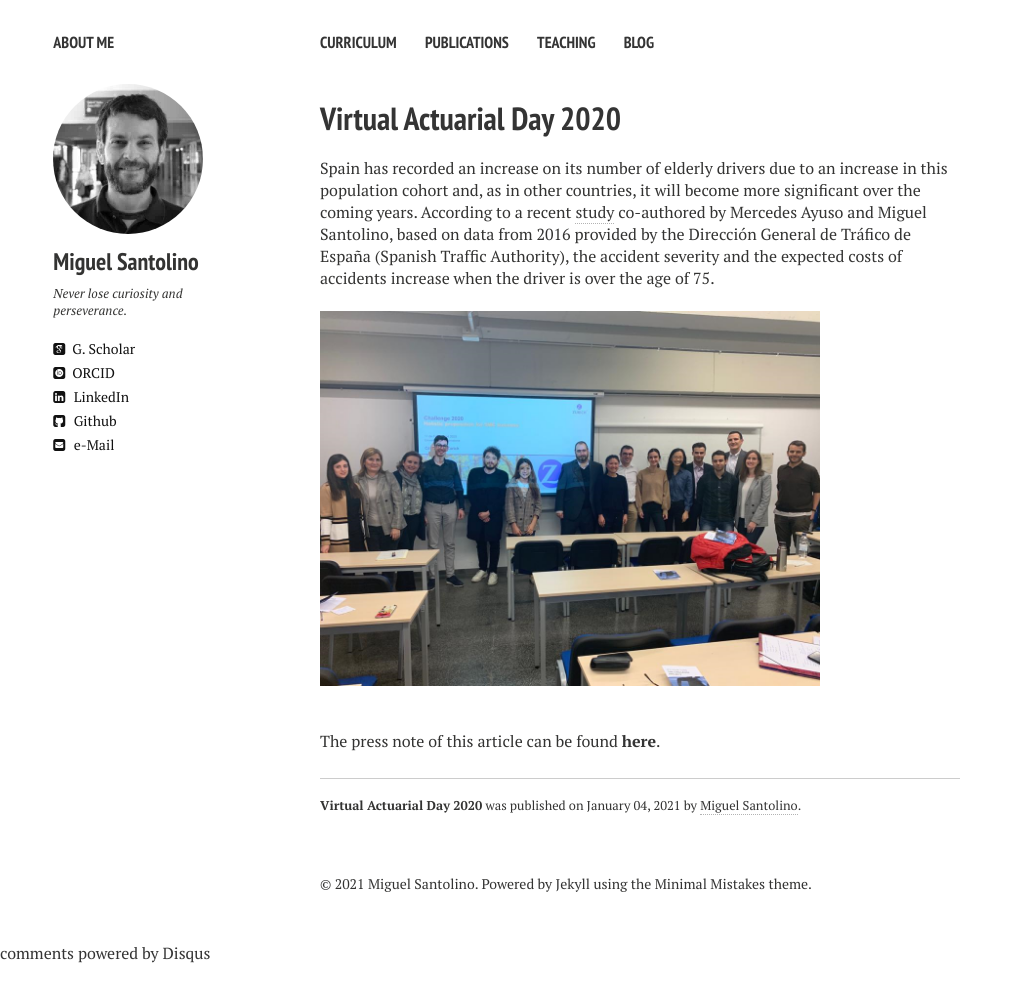
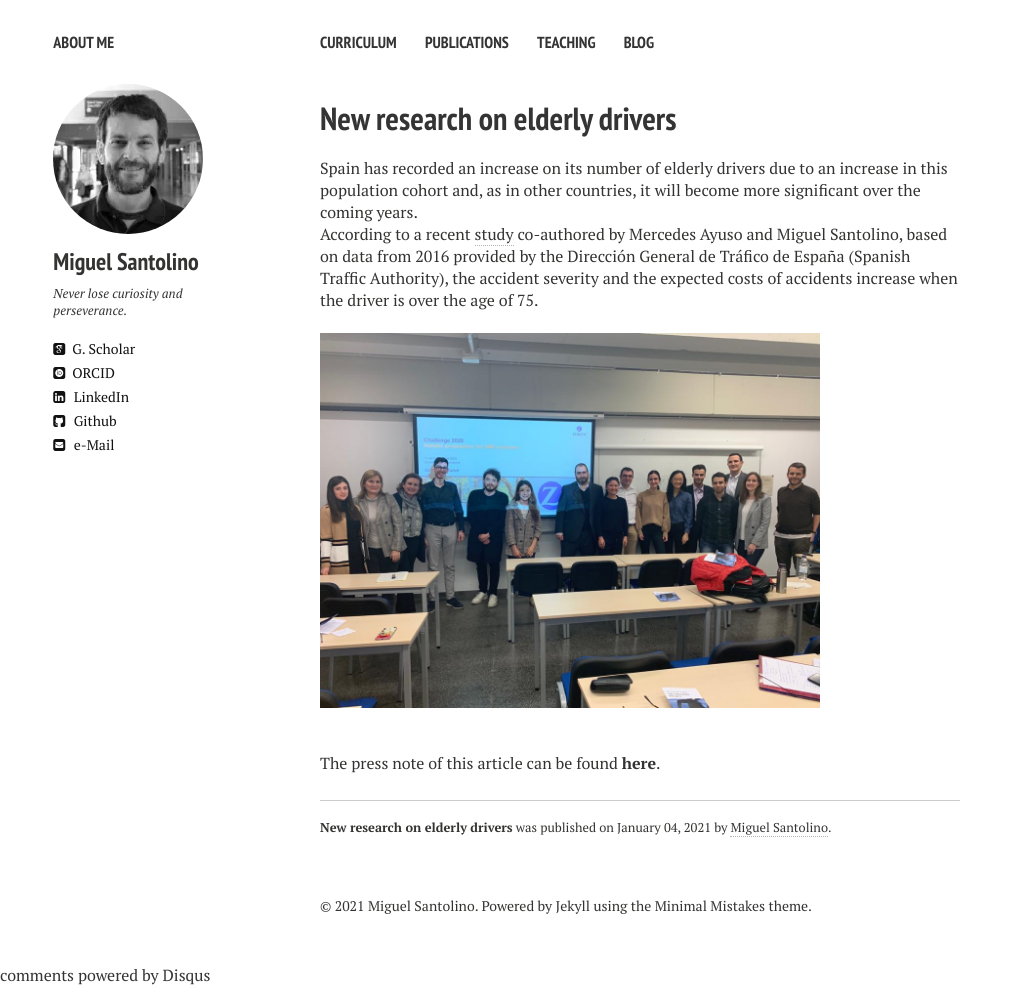
Before and after one commit to msantolino/msantolino.github.io, a Jekyll site: the page built from _posts/2021-01-04-elderly.md, in a window 1280 px wide. Shown: the whole page, without its empty margins (0-1020 px from the left). Built offline with Jekyll 4.4.1, drawn with Linux system fonts in a browser that asks for light colours; nearby versions of some CDN libraries; comment, search, counter and statistics services are not loaded; before the commit the page ends 964 px from its top, so only the background shows below that.

Commit message:
Update 2021-01-04-elderly.md

```diff
--- a/_posts/2021-01-04-elderly.md
+++ b/_posts/2021-01-04-elderly.md
@@ -1,11 +1,13 @@
 ---
 layout: post
-title: "Virtual Actuarial Day 2020"
-description: "Virtual Actuarial Day 2020"
+title: "New research on elderly drivers"
+description: "New research on elderly drivers"
 comments: true
 ---
 
-Spain has recorded an increase on its number of elderly drivers due to an increase in this population cohort and, as in other countries, it will become more significant over the coming years. According to a recent [study](https://doi.org/10.1016/j.jsr.2020.02.002) co-authored by Mercedes Ayuso and Miguel Santolino, based on data from 2016 provided by the Dirección General de Tráfico de España (Spanish Traffic Authority), the accident severity and the expected costs of accidents increase when the driver is over the age of 75. <br>
+Spain has recorded an increase on its number of elderly drivers due to an increase in this population cohort and, as in other countries, it will become more significant over the coming years.<br>
+
+According to a recent [study](https://doi.org/10.1016/j.jsr.2020.02.002) co-authored by Mercedes Ayuso and Miguel Santolino, based on data from 2016 provided by the Dirección General de Tráfico de España (Spanish Traffic Authority), the accident severity and the expected costs of accidents increase when the driver is over the age of 75. <br>
 
 <br />
 <img align="middle" width="500" src="{{ site.url }}/images/actuarialday2020.png" alt="...">
```
